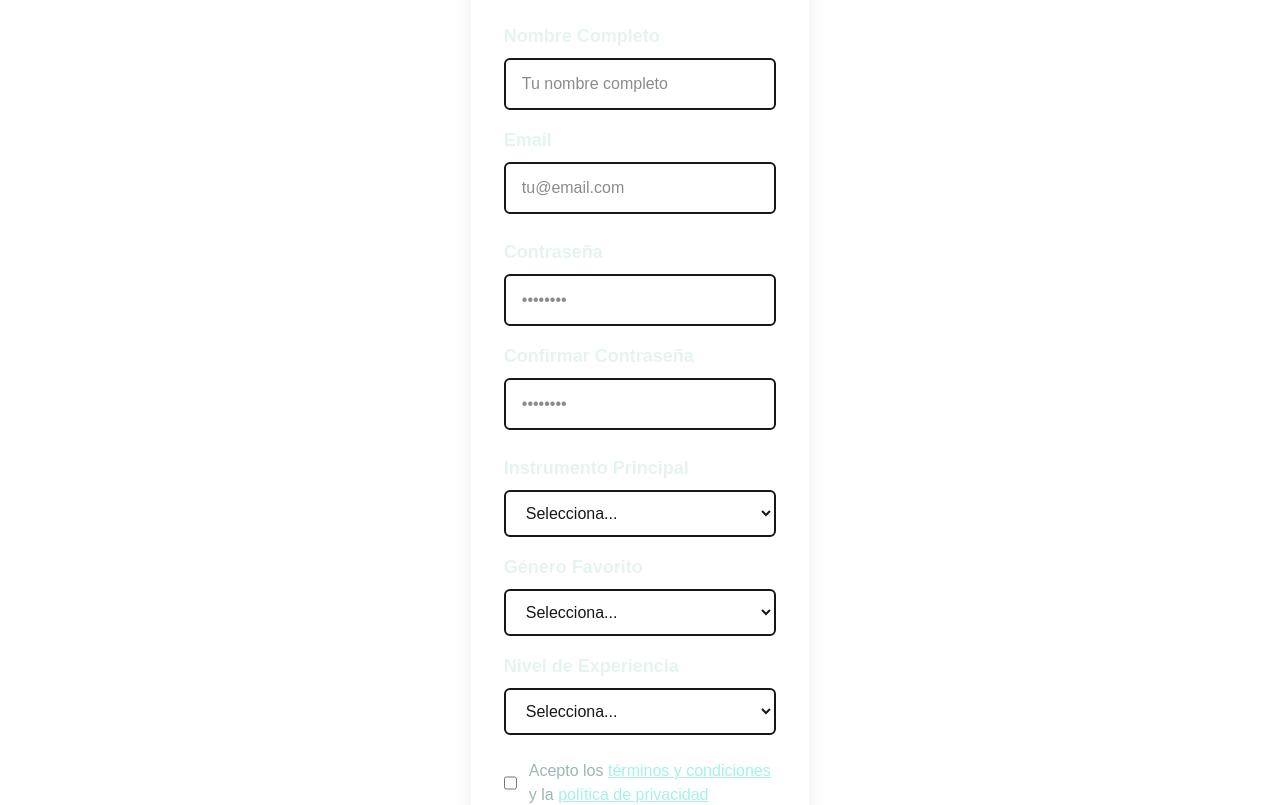
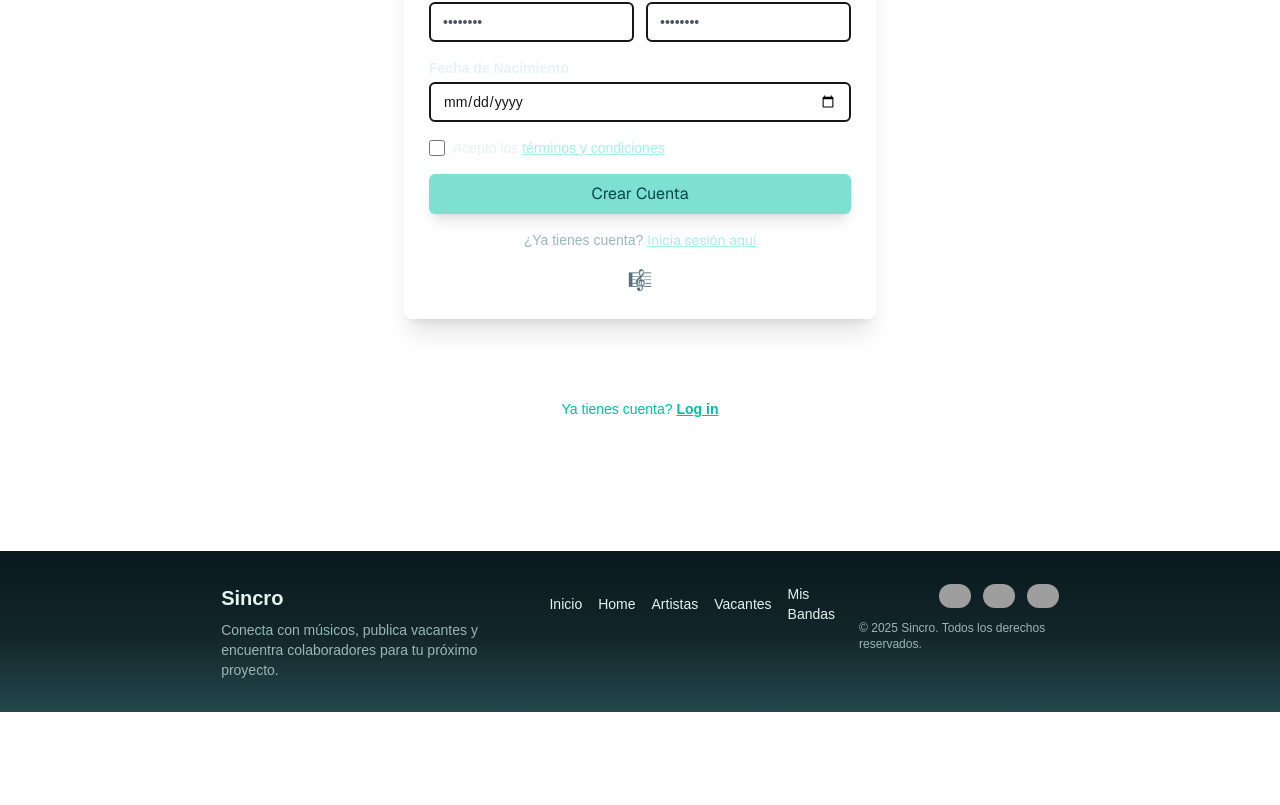
Before and after one commit to pf-henry-g3/front, a Next.js app in the folder front/: page /register in a window 1280 px wide. Shown: the part 319-1124 px from the top of the page. After the commit the page ends 1031 px from the top, so only its background shows below. Built offline with nearby package versions, Linux system fonts and the light colour scheme; grey boxes are pictures that could not be loaded.

Commit message:
modificacion de validaciones registerform

```diff
--- a/front/src/app/register/page.tsx
+++ b/front/src/app/register/page.tsx
@@ -6,7 +6,7 @@ import Link from "next/link";
 
 export default function RegisterPage() {
     return <div className=" flex items-center justify-center bg-black-50">
-       <div className="w-full max-w-md p-9">
+       <div className="w-full max-w-xl p-9">
         <RegisterForm />
         <p className="text-teal-500 text-center m-auto text-sm text-white-600">
             Ya tienes cuenta? {" "}
--- a/front/src/components/RegisterForm.tsx
+++ b/front/src/components/RegisterForm.tsx
@@ -3,33 +3,33 @@
 import { useFormik } from "formik";
 import * as Yup from "yup";
 
-// Schema de validación con Yup
+// Schema de validación con Yup según las consignas del backend
 const validationSchema = Yup.object({
   name: Yup.string()
-    .min(2, "El nombre debe tener al menos 2 caracteres")
-    .max(50, "El nombre no puede tener más de 50 caracteres")
-    .required("El nombre es requerido"),
+    .required("El nombre es obligatorio")
+    .min(3, "El nombre de usuario debe tener al menos 3 caracteres")
+    .max(80, "El nombre de usuario no puede tener mas de 80 caracteres"),
+  // Email validation
   email: Yup.string()
-    .email("Email inválido")
-    .required("El email es requerido"),
+    .required("El email es obligatorio")
+    .email("Formato invalido"),
+  // Password validation
   password: Yup.string()
-    .min(6, "La contraseña debe tener al menos 6 caracteres")
+    .required("La contraseña es obligatorio")
+    .min(8, "La contraseña debe tener al menos 8 caracteres")
+    .max(15, "La contraseña no debe tener mas de 15 caracteres")
     .matches(
-      /^(?=.*[a-z])(?=.*[A-Z])(?=.*\d)/,
-      "La contraseña debe contener al menos: 1 minúscula, 1 mayúscula y 1 número"
-    )
-    .required("La contraseña es requerida"),
+      /^(?=.*[a-z])(?=.*[A-Z])(?=.*\d)(?=.*[@$!%*?&])/,
+      "La contraseña debe tener al menos una mayuscula, una minuscula, un numero y un caracter especial"
+    ),
+  // Confirm Password validation
   confirmPassword: Yup.string()
-    .oneOf([Yup.ref('password')], "Las contraseñas deben coincidir")
-    .required("Confirmar contraseña es requerido"),
-  instrument: Yup.string()
-    .required("Selecciona tu instrumento principal"),
-  genre: Yup.string()
-    .required("Selecciona tu género musical favorito"),
-  experience: Yup.string()
-    .required("Selecciona tu nivel de experiencia"),
-  terms: Yup.boolean()
-    .oneOf([true], "Debes aceptar los términos y condiciones")
+    .required("Confirmar contraseña")
+    .oneOf([Yup.ref('password')], "Las contraseñas deben coincidir"),
+  // Birth Date validation
+  birthDate: Yup.date()
+    .required("La fecha de nacimiento es obligatoria")
+    .typeError("Debe ser una fecha válida"),
 });
 
 export default function RegisterForm() {
@@ -39,16 +39,13 @@ export default function RegisterForm() {
       email: "",
       password: "",
       confirmPassword: "",
-      instrument: "",
-      genre: "",
-      experience: "",
+      birthDate: "",
       terms: false
     },
     validationSchema,
     onSubmit: (values, { setSubmitting, setStatus, resetForm }) => {
       // Simular llamada a API de registro
       console.log("Datos del registro:", values);
-
       setTimeout(() => {
         // Aquí iría la lógica real de registro
         setStatus({ type: "success", message: "¡Registro exitoso! Bienvenido a la comunidad musical." });
@@ -59,16 +56,17 @@ export default function RegisterForm() {
   });
 
   return (
-    <div className="flex flex-col justify-center text-center w-[90%] max-w-2xl mx-auto my-16 gap-6 p-8 bg-white/20 backdrop-blur-md border border-white/30 rounded-lg shadow-xl">
-      <h2 className="text-txt1 text-3xl font-bold mb-4">Únete a la Comunidad</h2>
-      <p className="text-txt2 text-md mb-6">Crea tu perfil y conecta con músicos de todo el mundo</p>
+    <div className="flex flex-col justify-center items-center py-20 px-4">
+      <div className="w-full bg-white/20 backdrop-blur-md border border-white/30 rounded-lg shadow-xl p-6 text-center">
+        <h2 className="text-txt1 text-2xl font-bold mb-2">Únete a la Comunidad</h2>
+        <p className="text-txt2 text-sm mb-4">Crea tu perfil y conecta con músicos de todo el mundo</p>
 
-      <form onSubmit={formik.handleSubmit} className="space-y-6">
+        <form onSubmit={formik.handleSubmit} className="space-y-4">
           {/* Primera fila - Nombre y Email */}
-        <div className="flex flex-col md:flex-cols-2 gap-4">
+          <div className="flex flex-col md:flex-row gap-3">
             {/* Campo Nombre */}
-          <div className="text-left">
-            <label htmlFor="name" className="block text-txt1 text-lg font-semibold mb-2">
+            <div className="text-left flex-1">
+              <label htmlFor="name" className="block text-txt1 text-sm font-semibold mb-1">
                 Nombre Completo
               </label>
               <input
@@ -78,7 +76,7 @@ export default function RegisterForm() {
                 onChange={formik.handleChange}
                 onBlur={formik.handleBlur}
                 value={formik.values.name}
-              className={`w-full px-4 py-3 border-2 rounded-md focus:outline-none focus:ring-2 focus:ring-tur2 transition duration-300 ${
+                className={`w-full px-3 py-2 border-2 rounded-md focus:outline-none focus:ring-1 focus:ring-tur2 transition duration-300 placeholder:text-gray-600 text-sm ${
                   formik.touched.name && formik.errors.name
                     ? "border-red-500 bg-red-50"
                     : "border-fondo1 bg-white focus:border-tur3"
@@ -86,13 +84,13 @@ export default function RegisterForm() {
                 placeholder="Tu nombre completo"
               />
               {formik.touched.name && formik.errors.name && (
-              <p className="mt-2 text-sm text-white-600 font-medium">{formik.errors.name}</p>
+                <p className="mt-1 text-xs text-white-600 font-medium">{formik.errors.name}</p>
               )}
             </div>
 
             {/* Campo Email */}
-          <div className="text-left">
-            <label htmlFor="email" className="block text-txt1 text-lg font-semibold mb-2">
+            <div className="text-left flex-1">
+              <label htmlFor="email" className="block text-txt1 text-sm font-semibold mb-1">
                 Email
               </label>
               <input
@@ -102,7 +100,7 @@ export default function RegisterForm() {
                 onChange={formik.handleChange}
                 onBlur={formik.handleBlur}
                 value={formik.values.email}
-              className={`w-full px-4 py-3 border-2 rounded-md focus:outline-none focus:ring-2 focus:ring-tur2 transition duration-300 ${
+                className={`w-full px-3 py-2 border-2 rounded-md focus:outline-none focus:ring-1 focus:ring-tur2 transition duration-300 placeholder:text-gray-600 text-sm ${
                   formik.touched.email && formik.errors.email
                     ? "border-red-500 bg-red-50"
                     : "border-fondo1 bg-white focus:border-tur3"
@@ -116,10 +114,10 @@ export default function RegisterForm() {
           </div>
 
           {/* Segunda fila - Contraseñas */}
-        <div className="flex flex-col md:flex-cols-2 gap-4">
+          <div className="flex flex-col md:flex-row gap-3">
             {/* Campo Password */}
-          <div className="text-left">
-            <label htmlFor="password" className="block text-txt1 text-lg font-semibold mb-2">
+            <div className="text-left flex-1">
+              <label htmlFor="password" className="block text-txt1 text-sm font-semibold mb-1">
                 Contraseña
               </label>
               <input
@@ -129,7 +127,7 @@ export default function RegisterForm() {
                 onChange={formik.handleChange}
                 onBlur={formik.handleBlur}
                 value={formik.values.password}
-              className={`w-full px-4 py-3 border-2 rounded-md focus:outline-none focus:ring-2 focus:ring-tur2 transition duration-300 ${
+                className={`w-full px-3 py-2 border-2 rounded-md focus:outline-none focus:ring-1 focus:ring-tur2 transition duration-300 placeholder:text-gray-600 text-sm ${
                   formik.touched.password && formik.errors.password
                     ? "border-red-500 bg-red-50"
                     : "border-fondo1 bg-white focus:border-tur3"
@@ -142,8 +140,8 @@ export default function RegisterForm() {
             </div>
 
             {/* Campo Confirmar Password */}
-          <div className="text-left">
-            <label htmlFor="confirmPassword" className="block text-txt1 text-lg font-semibold mb-2">
+            <div className="text-left flex-1">
+              <label htmlFor="confirmPassword" className="block text-txt1 text-sm font-semibold mb-1">
                 Confirmar Contraseña
               </label>
               <input
@@ -153,7 +151,7 @@ export default function RegisterForm() {
                 onChange={formik.handleChange}
                 onBlur={formik.handleBlur}
                 value={formik.values.confirmPassword}
-              className={`w-full px-4 py-3 border-2 rounded-md focus:outline-none focus:ring-2 focus:ring-tur2 transition duration-300 ${
+                className={`w-full px-3 py-2 border-2 rounded-md focus:outline-none focus:ring-1 focus:ring-tur2 transition duration-300 placeholder:text-gray-600 text-sm ${
                   formik.touched.confirmPassword && formik.errors.confirmPassword
                     ? "border-red-500 bg-red-50"
                     : "border-fondo1 bg-white focus:border-tur3"
@@ -166,135 +164,58 @@ export default function RegisterForm() {
             </div>
           </div>
 
-        {/* Tercera fila - Información musical */}
-        <div className="flex flex-col md:flex-cols-2 gap-4">
-          {/* Campo Instrumento */}
-          <div className="text-left">
-            <label htmlFor="instrument" className="block text-txt1 text-lg font-semibold mb-2">
-              Instrumento Principal
+          {/* Tercera fila - Fecha de Nacimiento */}
+          <div className="flex flex-col md:flex-row gap-3">
+            <div className="text-left flex-1">
+              <label htmlFor="birthDate" className="block text-txt1 text-sm font-semibold mb-1">
+                Fecha de Nacimiento
               </label>
-            <select
-              id="instrument"
-              name="instrument"
+              <input
+                id="birthDate"
+                name="birthDate"
+                type="date"
                 onChange={formik.handleChange}
                 onBlur={formik.handleBlur}
-              value={formik.values.instrument}
-              className={`w-full px-4 py-3 border-2 rounded-md focus:outline-none focus:ring-2 focus:ring-tur2 transition duration-300 ${
-                formik.touched.instrument && formik.errors.instrument
+                value={formik.values.birthDate}
+                className={`w-full px-3 py-2 border-2 rounded-md focus:outline-none focus:ring-1 focus:ring-tur2 transition duration-300 placeholder:text-gray-600 text-sm ${
+                  formik.touched.birthDate && formik.errors.birthDate
                     ? "border-red-500 bg-red-50"
                     : "border-fondo1 bg-white focus:border-tur3"
                 }`}
-            >
-              <option value="">Selecciona...</option>
-              <option value="guitarra">Guitarra</option>
-              <option value="piano">Piano</option>
-              <option value="bajo">Bajo</option>
-              <option value="bateria">Batería</option>
-              <option value="violin">Violín</option>
-              <option value="saxofon">Saxofón</option>
-              <option value="trompeta">Trompeta</option>
-              <option value="voz">Voz</option>
-              <option value="otro">Otro</option>
-            </select>
-            {formik.touched.instrument && formik.errors.instrument && (
-              <p className="mt-2 text-sm text-white-600 font-medium">{formik.errors.instrument}</p>
-            )}
-          </div>
-
-          {/* Campo Género */}
-          <div className="text-left">
-            <label htmlFor="genre" className="block text-txt1 text-lg font-semibold mb-2">
-              Género Favorito
-            </label>
-            <select
-              id="genre"
-              name="genre"
-              onChange={formik.handleChange}
-              onBlur={formik.handleBlur}
-              value={formik.values.genre}
-              className={`w-full px-4 py-3 border-2 rounded-md focus:outline-none focus:ring-2 focus:ring-tur2 transition duration-300 ${
-                formik.touched.genre && formik.errors.genre
-                  ? "border-red-500 bg-red-50"
-                  : "border-fondo1 bg-white focus:border-tur3"
-              }`}
-            >
-              <option value="">Selecciona...</option>
-              <option value="rock">Rock</option>
-              <option value="pop">Pop</option>
-              <option value="jazz">Jazz</option>
-              <option value="blues">Blues</option>
-              <option value="clasica">Clásica</option>
-              <option value="folk">Folk</option>
-              <option value="reggae">Reggae</option>
-              <option value="electronica">Electrónica</option>
-              <option value="otro">Otro</option>
-            </select>
-            {formik.touched.genre && formik.errors.genre && (
-              <p className="mt-2 text-sm text-white-600 font-medium">{formik.errors.genre}</p>
-            )}
-          </div>
-
-          {/* Campo Experiencia */}
-          <div className="text-left">
-            <label htmlFor="experience" className="block text-txt1 text-lg font-semibold mb-2">
-              Nivel de Experiencia
-            </label>
-            <select
-              id="experience"
-              name="experience"
-              onChange={formik.handleChange}
-              onBlur={formik.handleBlur}
-              value={formik.values.experience}
-              className={`w-full px-4 py-3 border-2 rounded-md focus:outline-none focus:ring-2 focus:ring-tur2 transition duration-300 ${
-                formik.touched.experience && formik.errors.experience
-                  ? "border-red-500 bg-red-50"
-                  : "border-fondo1 bg-white focus:border-tur3"
-              }`}
-            >
-              <option value="">Selecciona...</option>
-              <option value="principiante">Principiante</option>
-              <option value="intermedio">Intermedio</option>
-              <option value="avanzado">Avanzado</option>
-              <option value="profesional">Profesional</option>
-            </select>
-            {formik.touched.experience && formik.errors.experience && (
-              <p className="mt-2 text-sm text-white-600 font-medium">{formik.errors.experience}</p>
+              />
+              {formik.touched.birthDate && formik.errors.birthDate && (
+                <p className="mt-2 text-sm text-white-600 font-medium">{formik.errors.birthDate}</p>
               )}
             </div>
           </div>
 
-        {/* Términos y condiciones */}
-        <div className="text-left">
-          <label className="flex items-center gap-3">
+          {/* Checkbox de términos */}
+          <div className="flex items-center">
             <input
+              id="terms"
+              name="terms"
               type="checkbox"
-              name="terms"
-              checked={formik.values.terms}
               onChange={formik.handleChange}
               onBlur={formik.handleBlur}
-              className="w-5 h-5 text-tur1 border-2 border-fondo1 rounded focus:ring-tur2"
+              checked={formik.values.terms}
+              className="h-4 w-4 text-tur2 focus:ring-tur2 border-gray-300 rounded"
             />
-            <span className="text-txt2 text-md">
+            <label htmlFor="terms" className="ml-2 block text-sm text-txt1">
               Acepto los{" "}
-              <a href="/terms" className="text-tur3 hover:text-tur2 underline">
+              <a href="#" className="text-tur3 hover:text-tur2 underline">
                 términos y condiciones
-              </a>{" "}
-              y la{" "}
-              <a href="/privacy" className="text-tur3 hover:text-tur2 underline">
-                política de privacidad
               </a>
-            </span>
             </label>
+          </div>
           {formik.touched.terms && formik.errors.terms && (
-            <p className="mt-2 text-sm text-white-600 font-medium">{formik.errors.terms}</p>
+            <p className="text-sm text-white-600 font-medium">{formik.errors.terms}</p>
           )}
-        </div>
 
           {/* Botón Submit */}
           <button
             type="submit"
             disabled={formik.isSubmitting || !formik.isValid}
-          className={`w-full py-3 px-6 rounded-md text-lg font-sans shadow-xl transition duration-300 ${
+            className={`w-full py-2 px-4 rounded-md text-base font-sans shadow-lg transition duration-300 ${
               formik.isSubmitting || !formik.isValid
                 ? "bg-gray-400 cursor-not-allowed text-white"
                 : "bg-tur1 text-azul hover:bg-tur2 hover:text-oscuro2 hover:-translate-y-0.5 hover:cursor-pointer"
@@ -316,12 +237,12 @@ export default function RegisterForm() {
         )}
 
         {/* Link para login */}
-      <div className="mt-8 text-center">
-        <p className="text-txt2 text-md">
-          ¿Ya tienes cuenta?
+        <div className="mt-4 text-center">
+          <p className="text-txt2 text-sm">
+            ¿Ya tienes cuenta?{" "}
             <a
               href="/login"
-            className="ml-1 text-tur3 text-lg font-sans transition duration-400 hover:text-tur2 hover:cursor-pointer underline"
+              className="text-tur3 text-sm font-sans transition duration-400 hover:text-tur2 hover:cursor-pointer underline"
             >
               Inicia sesión aquí
             </a>
@@ -329,8 +250,9 @@ export default function RegisterForm() {
         </div>
 
         {/* Decorative element */}
-      <div className="mt-6">
-        <h2 className="text-tur2 text-2xl font-semibold">🎼</h2>
+        <div className="mt-4">
+          <h2 className="text-tur2 text-xl font-semibold">🎼</h2>
+        </div>
       </div>
     </div>
   );
```
Lines whose indentation alone changed are shown as unchanged.
